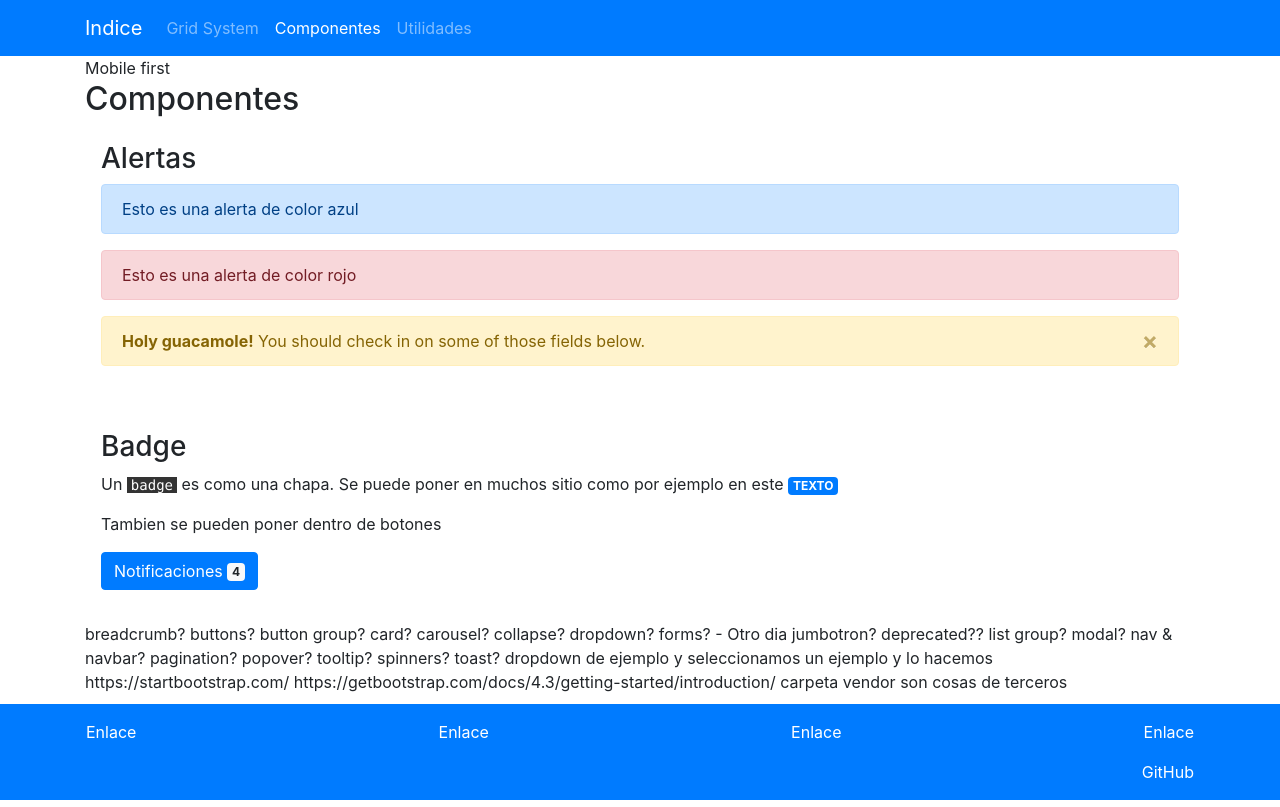
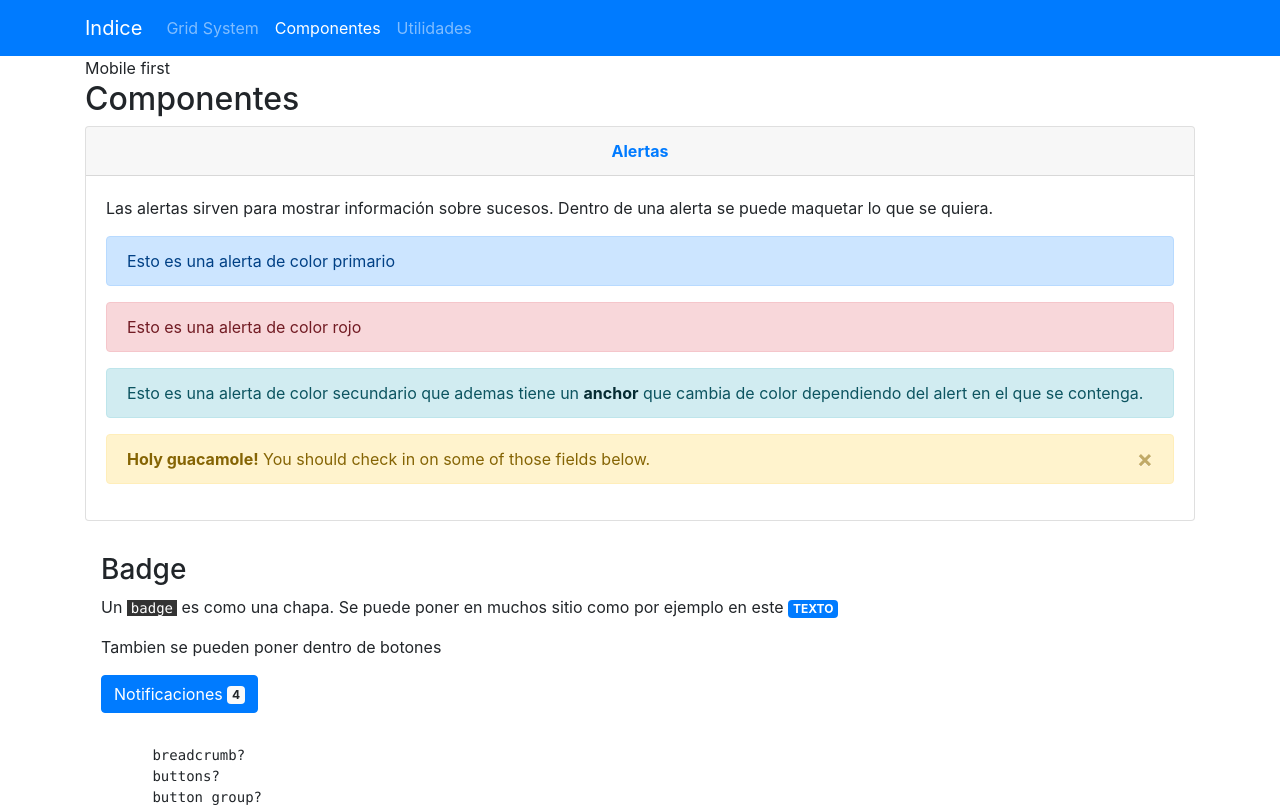
Before and after one commit to JosebaMerino/Bootstrap4, a plain HTML site: page html/components.html in a window 1280 px wide. Shown: the top 807 px of the page. Drawn offline with nearby package versions, Linux system fonts and the light colour scheme.

Commit message:
Cambiado parte de alert

```diff
--- a/html/components.html
+++ b/html/components.html
@@ -7,13 +7,13 @@
     <meta name="viewport" content="width=device-width, initial-scale=1, shrink-to-fit=no">
 
     <!-- Bootstrap CSS -->
-    <link rel="stylesheet" href="https://stackpath.bootstrapcdn.com/bootstrap/4.3.1/css/bootstrap.min.css"
-        integrity="sha384-ggOyR0iXCbMQv3Xipma34MD+dH/1fQ784/j6cY/iJTQUOhcWr7x9JvoRxT2MZw1T" crossorigin="anonymous">
+    <link rel="stylesheet" href="/css/bootstrap.css">
+
     <!-- Custom css -->
     <link rel="stylesheet" href="/css/styles.css">
     <title>Bootstrap4</title>
 </head>
-    <nav class="navbar navbar-dark bg-primary navbar-expand-lg ">
+    <nav class="navbar navbar-dark bg-primary navbar-expand-lg  sticky-top">
         <div class="container">
             <a class="navbar-brand" href="/index.html">Indice</a>
             <button class="navbar-toggler" type="button" data-toggle="collapse" data-target="#navbarSupportedContent" aria-controls="navbarSupportedContent" aria-expanded="false" aria-label="Toggle navigation">
@@ -38,13 +38,21 @@
     <main class="container">
         <h2> Componentes</h2>
 
-        <div class="container p-3 mb-3">
-            <h3> Alertas</h3>
+
+        <div class="card mb-3">
+            <div class="card-header text-center font-weight-bold">
+                <a href="https://getbootstrap.com/docs/4.3/components/alerts/">Alertas</a>
+            </div>
+            <div class="card-body container">
+                <p> Las alertas sirven para mostrar información sobre sucesos. Dentro de una alerta se puede maquetar lo que se quiera.</p>
             <div class="alert alert-primary" role="alert">
-                    Esto es una alerta de color azul
+                    Esto es una alerta de color primario
             </div>
             <div class="alert alert-danger" role="alert">
                     Esto es una alerta de color rojo
+            </div>
+            <div class="alert alert-info" role="alert">
+                Esto es una alerta de color secundario que ademas tiene un <a href="" class="alert-link">anchor</a> que cambia de color dependiendo del alert en el que se contenga.
             </div>
 
 
@@ -54,7 +62,9 @@
                     <span aria-hidden="true">&times;</span>
                 </button>
             </div>
+            </div>
         </div>
+
 
         <div class="container p-3 mb-3">
             <h3>badge</h3>
@@ -64,7 +74,7 @@
                 Notificaciones <span class="badge badge-light">4</span>
             </button>
         </div>
-
+        <pre>
         breadcrumb?
         buttons?
         button group?
@@ -90,10 +100,10 @@
         https://getbootstrap.com/docs/4.3/getting-started/introduction/
 
         carpeta vendor son cosas de terceros
-
+    </pre>
     </main>
 
-    <footer class="bg-primary fixed-bottom">
+    <footer class="bg-primary fixed-bottom invisible" >
         <div class="container p-1 p-sm-3 clearfix">
             <nav>
                     <ul class="d-flex flex-column flex-sm-row justify-content-between p-0">
```
